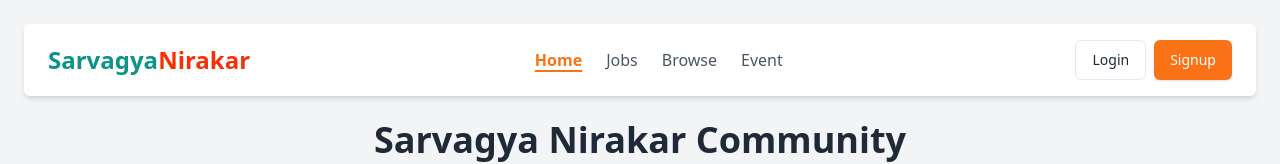
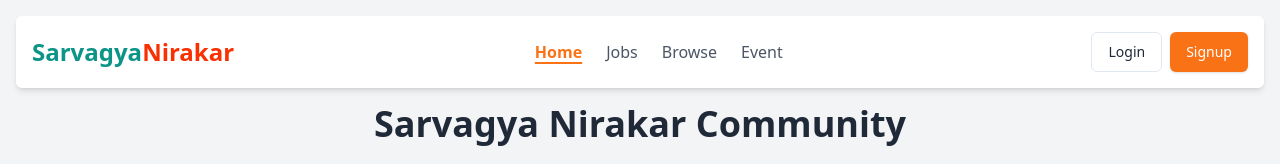
Before and after one commit to dK1925402/Job-Portal, a React (Vite) app in the folder frontend/: page / in a window 1280 px wide. Shown: the top 164 px of the page. Built offline with nearby package versions, Linux system fonts and the light colour scheme; no server answers.

Commit message:
Update Navbar.jsx

```diff
--- a/frontend/src/components/shared/Navbar.jsx
+++ b/frontend/src/components/shared/Navbar.jsx
@@ -24,7 +24,7 @@ const Navbar = () => {
 
    const isMobile = useIsMobile();
     const textsize = isMobile ? "text-lg" : "text-2xl ";
-   const pad = isMobile ? "p-4" : "p-6 ";
+   const pad = !user ? "p-4" : "p-6 ";
 
 
  const location = useLocation();
```
